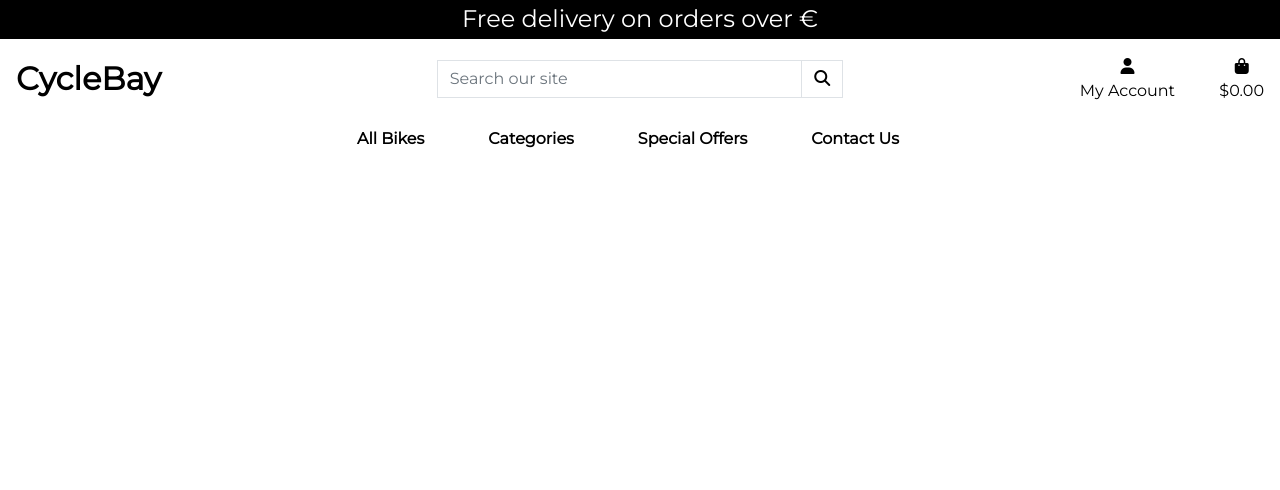
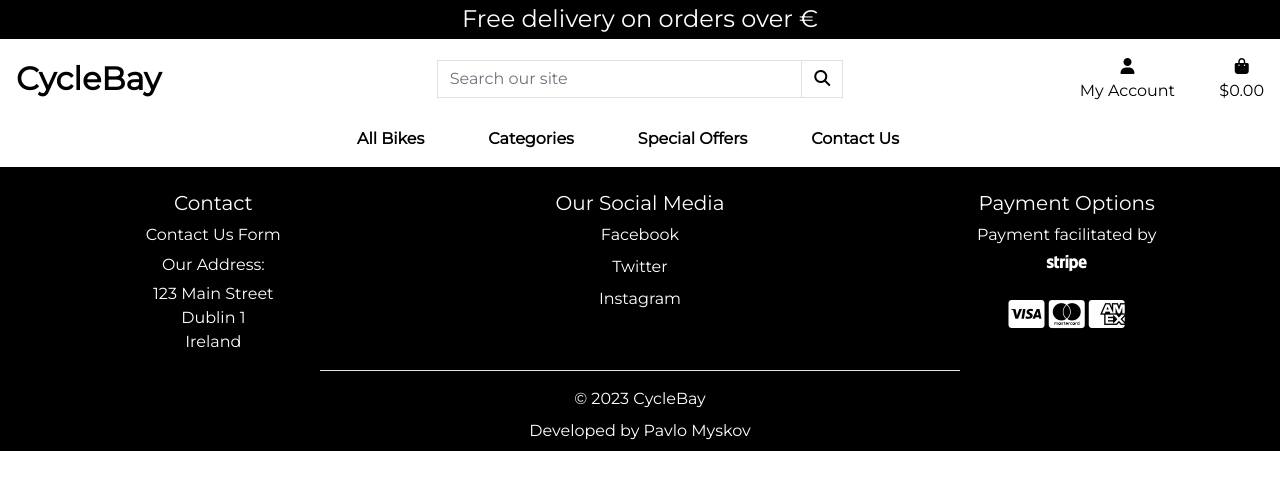
Before and after one commit to FlashDrag/cyclebay, a Django app: template templates/base.html in a window 1280 px wide. Shown: the top 490 px of the page. Run offline with Django 3.2, Linux system fonts and the light colour scheme; the template is opened without the code that fills it, so the values that code supplies are empty; some libraries are stand-ins or nearby versions.

Commit message:
Add footer

```diff
--- a/templates/base.html
+++ b/templates/base.html
@@ -142,6 +142,80 @@
   {% block content %}
   {% endblock %}
 
+
+  <!-- Footer -->
+  <div class="container-fluid">
+    <div class="row pt-4 pb-2 bg-black text-white">
+      <!-- Contact -->
+      <div class="col-12 col-md-4 my-4 my-md-0 text-center">
+        <h5>Contact</h5>
+        <ul class="list-unstyled">
+          <li class="my-2">
+            <a href="" class="text-white">Contact Us Form</a>
+          </li>
+          <li class="my-2">
+            <h6><storng>Our Address:</storng></h6>
+            <p>
+              123 Main Street<br>
+              Dublin 1<br>
+              Ireland
+            </p>
+          </li>
+        </ul>
+      </div>
+      <!-- Social -->
+      <div class="col-12 col-md-4 my-4 my-md-0 text-center">
+        <h5>Our Social Media</h5>
+        <ul class="list-unstyled">
+          <li class="my-2">
+            <a href="" class="text-white">Facebook</a>
+          </li>
+          <li class="my-2">
+            <a href="" class="text-white">Twitter</a>
+          </li>
+          <li class="my-2">
+            <a href="" class="text-white">Instagram</a>
+          </li>
+        </ul>
+      </div>
+      <!-- Payment -->
+      <div class="col-12 col-md-4 my-4 my-md-0 text-center">
+        <h5 class="">Payment Options</h5>
+        <p>
+          Payment facilitated by <br>
+          <i class="fab fa-stripe fa-2x"></i>
+        </p>
+        <ul class="list-unstyled text-center">
+          <li class="my-2">
+            <i class="fab fa-cc-visa fa-2x"></i>
+            <i class="fab fa-cc-mastercard fa-2x"></i>
+            <i class="fab fa-cc-amex fa-2x"></i>
+          </li>
+        </ul>
+      </div>
+      <!-- Divider -->
+      <hr class="bg-white mx-auto m-0 p-0 w-50 text-center">
+    </div>
+    <!-- Bottom -->
+    <div class="row bg-black text-white">
+      <div class="col-12 text-md-left">
+        <p class="mt-2 mb-0 text-center">
+          &copy; 2023 CycleBay
+        </p>
+      </div>
+    </div>
+    <div class="row bg-black text-white">
+      <div class="col-12">
+        <p class="my-2 text-center">
+          Developed by <a href="https://www.linkedin.com/in/pavlo-myskov/" class="text-white">
+            Pavlo Myskov
+          </a>
+        </p>
+      </div>
+    </div>
+  </div>
+  <!-- /.footer -->
+
   {% block postloadjs %}
   {% endblock %}
 
```
